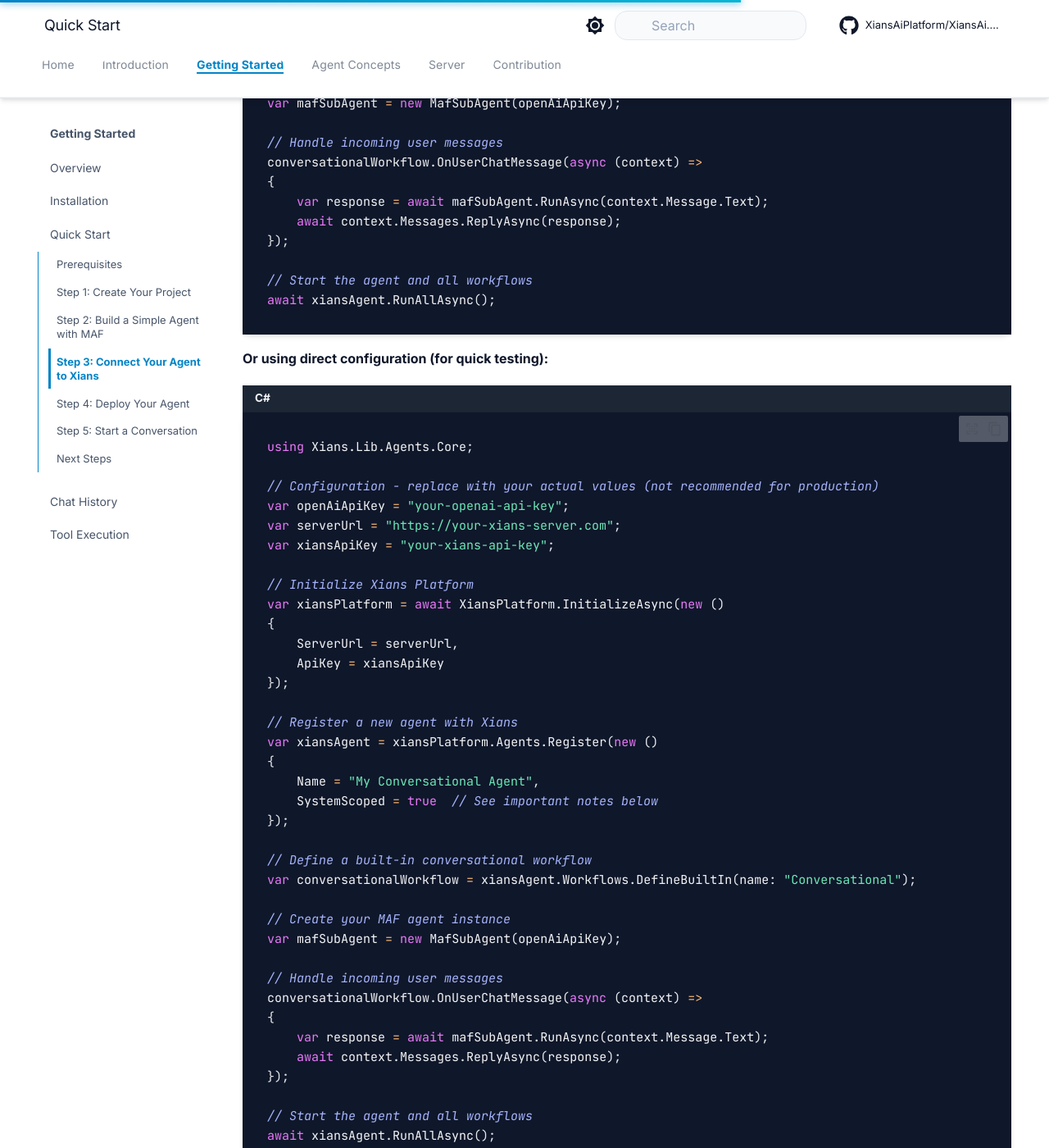
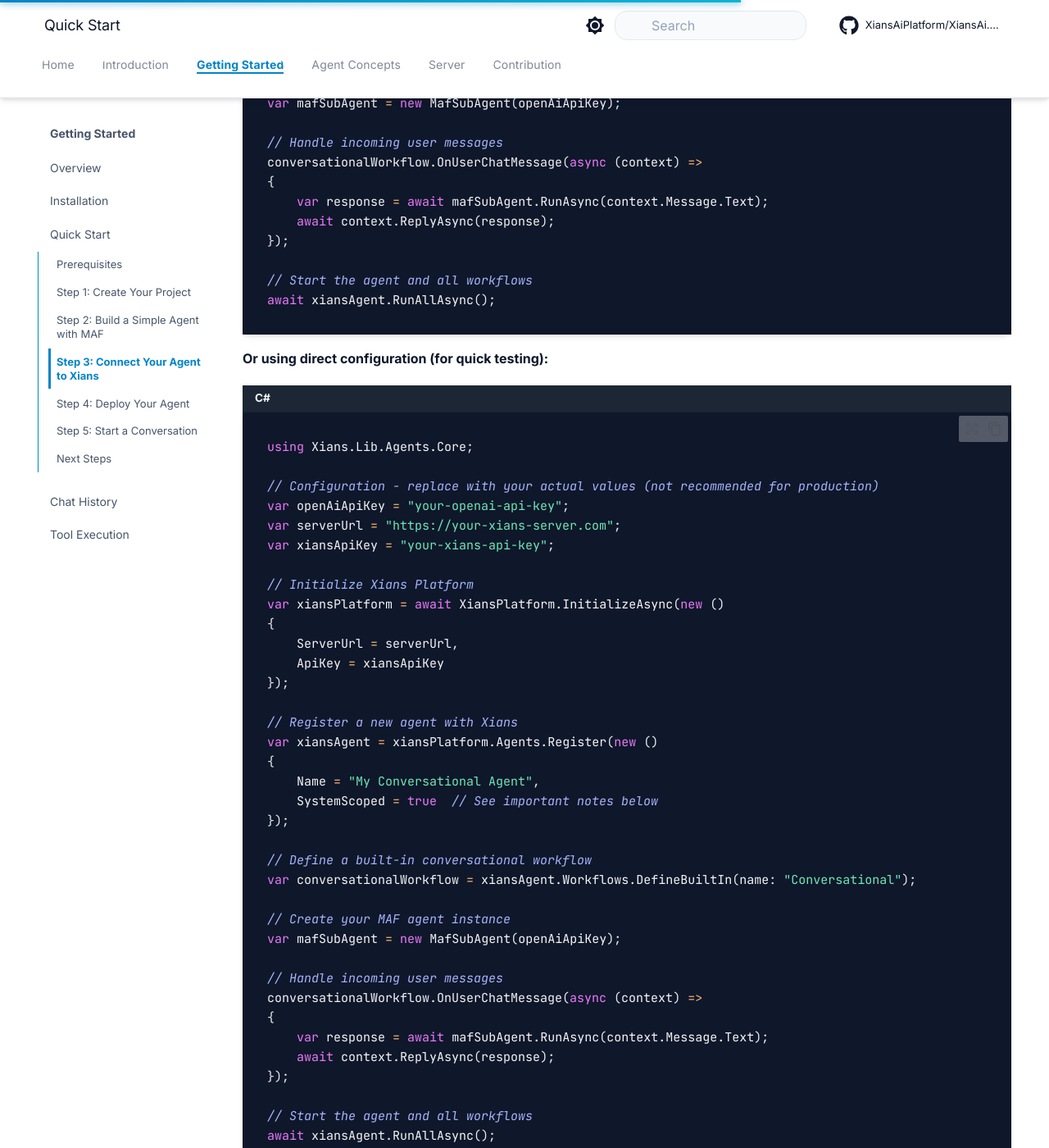
Before and after one commit to XiansAiPlatform/XiansAi.Docs, an MkDocs documentation site: the page built from docs/getting-started/quick-start.md, in a window 1280 px wide and 1400 px high, scrolled down 7408 px. Shown: the whole window at 82% size. Built offline with MkDocs 1.6.1 and Material for MkDocs 9.7.7, drawn with Linux system fonts in a browser that asks for light colours; comment, search, counter and statistics services are not loaded; the version menu is left out.

Commit message:
Refactor chat message handling to simplify context replies in chat-history and quick-start documentation.

```diff
--- a/docs/getting-started/quick-start.md
+++ b/docs/getting-started/quick-start.md
@@ -216,7 +216,7 @@
 conversationalWorkflow.OnUserChatMessage(async (context) =>
 {
     var response = await mafSubAgent.RunAsync(context.Message.Text);
-    await context.Messages.ReplyAsync(response);
+    await context.ReplyAsync(response);
 });
 
 // Start the agent and all workflows
@@ -257,7 +257,7 @@
 conversationalWorkflow.OnUserChatMessage(async (context) =>
 {
     var response = await mafSubAgent.RunAsync(context.Message.Text);
-    await context.Messages.ReplyAsync(response);
+    await context.ReplyAsync(response);
 });
 
 // Start the agent and all workflows
```
Also changed, not shown: docs/getting-started/chat-history.md (+1 -1 lines).
